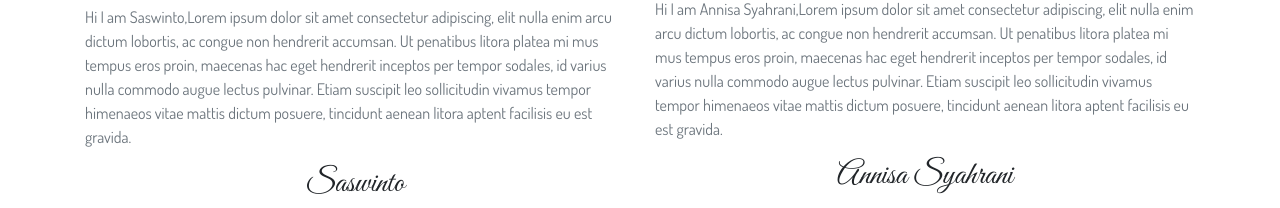
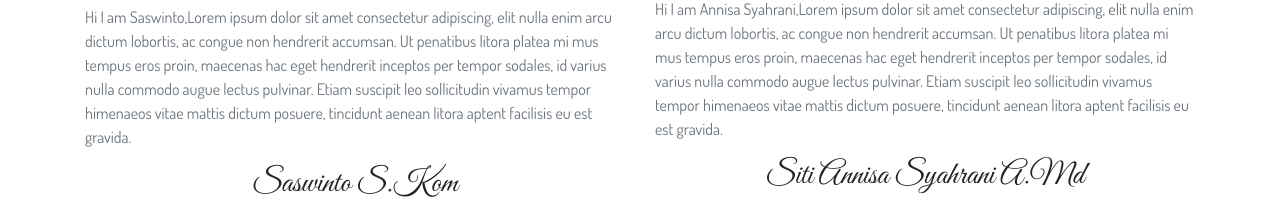
Before and after one commit to oppus357/wedding, a plain HTML site: page index.html in a window 1280 px wide. Shown: the part 1589-1797 px from the top of the page. Drawn offline with Linux system fonts and the light colour scheme.

Commit message:
Update index.html

```diff
--- a/index.html
+++ b/index.html
@@ -72,14 +72,14 @@
       <div class="col-md-6">
         <div class="mt-3"><img class="img-fluid " src="images/sas.jpeg" alt="Groom" data-aos="flip-left" data-aos-duration="1000"/>
           <p class="pt-3 text-left text-muted">Hi I am Saswinto,Lorem ipsum dolor sit amet consectetur adipiscing, elit nulla enim arcu dictum lobortis, ac congue non hendrerit accumsan. Ut penatibus litora platea mi mus tempus eros proin, maecenas hac eget hendrerit inceptos per tempor sodales, id varius nulla commodo augue lectus pulvinar. Etiam suscipit leo sollicitudin vivamus tempor himenaeos vitae mattis dictum posuere, tincidunt aenean litora aptent facilisis eu est gravida.</p>
-          <h3 class="h2 ww-title">Saswinto</h3>
+          <h3 class="h2 ww-title">Saswinto S.Kom</h3>
           <div class="ww-social-links"><a class="btn btn-link" href="#"><i class="fab fa-facebook-f" aria-hidden="true"></i></a><a class="btn btn-link" href="#"><i class="fab fa-twitter" aria-hidden="true"></i></a><a class="btn btn-link" href="#"><i class="fab fa-google-plus-g" aria-hidden="true"></i></a><a class="btn btn-link" href="#"><i class="fab fa-instagram" aria-hidden="true"></i></a></div>
         </div>
       </div>
       <div class="col-md-6">
         <div class="mt-3"><img class="img-fluid" src="images/caca.jpeg" alt="Bride" data-aos="flip-right" data-aos-duration="1000"/>
           <p class="pt-3 text-left text-muted">Hi I am Annisa Syahrani,Lorem ipsum dolor sit amet consectetur adipiscing, elit nulla enim arcu dictum lobortis, ac congue non hendrerit accumsan. Ut penatibus litora platea mi mus tempus eros proin, maecenas hac eget hendrerit inceptos per tempor sodales, id varius nulla commodo augue lectus pulvinar. Etiam suscipit leo sollicitudin vivamus tempor himenaeos vitae mattis dictum posuere, tincidunt aenean litora aptent facilisis eu est gravida.</p>
-          <h3 class="h2 ww-title">Annisa Syahrani</h3>
+          <h3 class="h2 ww-title">Siti Annisa Syahrani A.Md</h3>
           <div class="ww-social-links"><a class="btn btn-link" href="#"><i class="fab fa-facebook-f" aria-hidden="true"></i></a><a class="btn btn-link" href="#"><i class="fab fa-twitter" aria-hidden="true"></i></a><a class="btn btn-link" href="#"><i class="fab fa-google-plus-g" aria-hidden="true"></i></a><a class="btn btn-link" href="#"><i class="fab fa-instagram" aria-hidden="true"></i></a></div>
         </div>
       </div>
```
